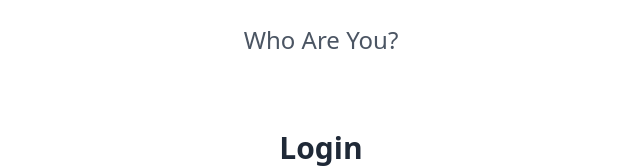
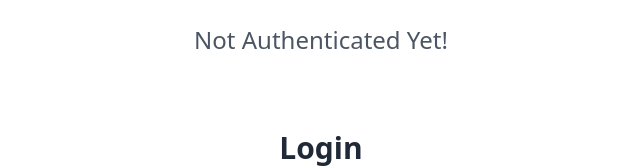
Before and after one commit to ahadulislampinoy/Html-Auth, a plain HTML site: page index.html in a window 1280 px wide. Shown: the top 168 px of the page, without its empty margins (319-959 px from the left). Drawn offline with nearby package versions, Linux system fonts and the light colour scheme; no server answers.

Commit message:
Update index.html

```diff
--- a/index.html
+++ b/index.html
@@ -22,7 +22,7 @@
           id="message"
           class="border-b-2 border-transparent hover:text-gray-800 transition-colors duration-300 transform dark:hover:text-gray-200 hover:border-blue-500 mx-1.5 sm:mx-6 text-2xl"
         >
-          Who are you?
+          Not authenticated yet!
         </p>
         <button
           id="logout-btn"
```
